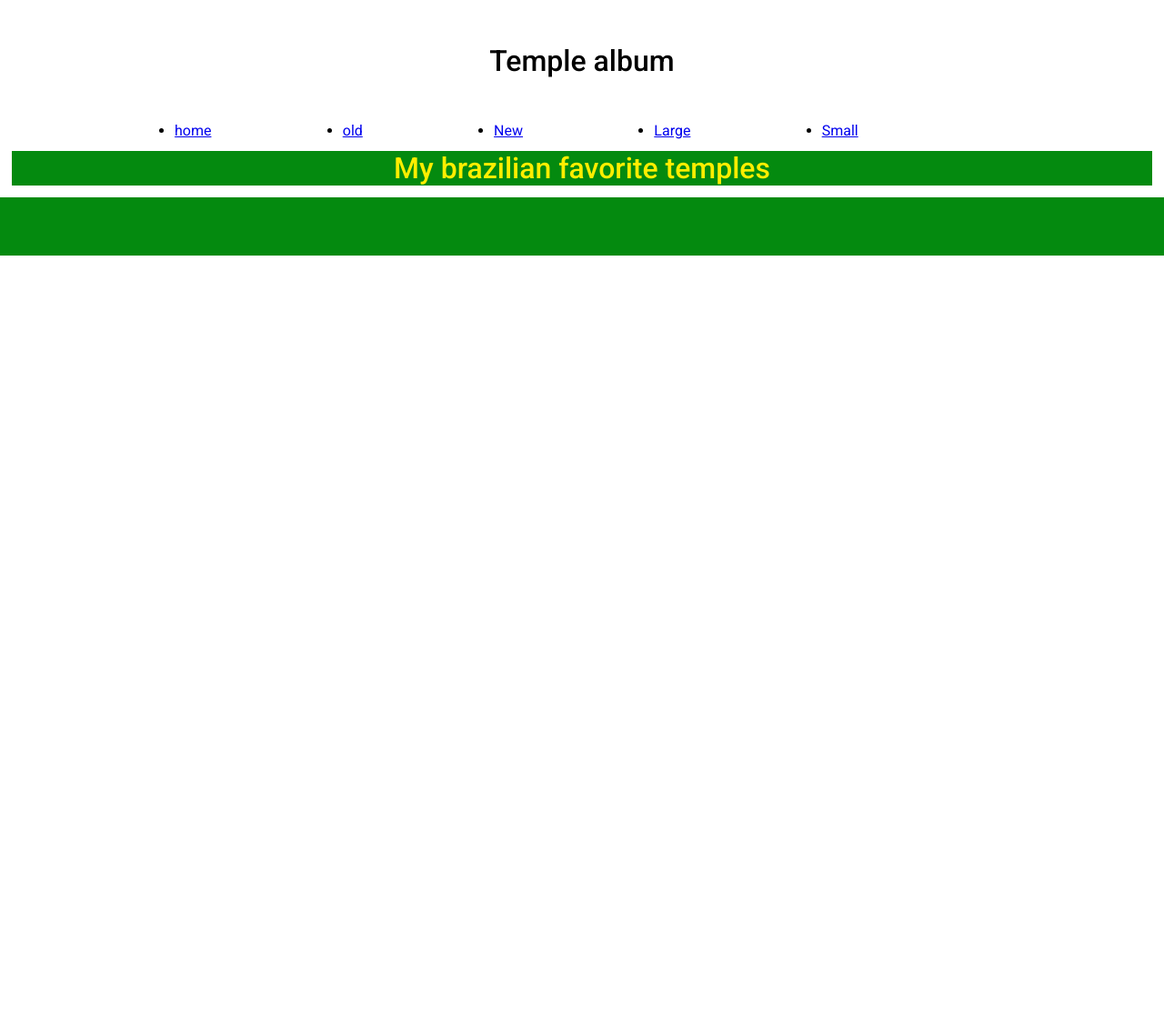
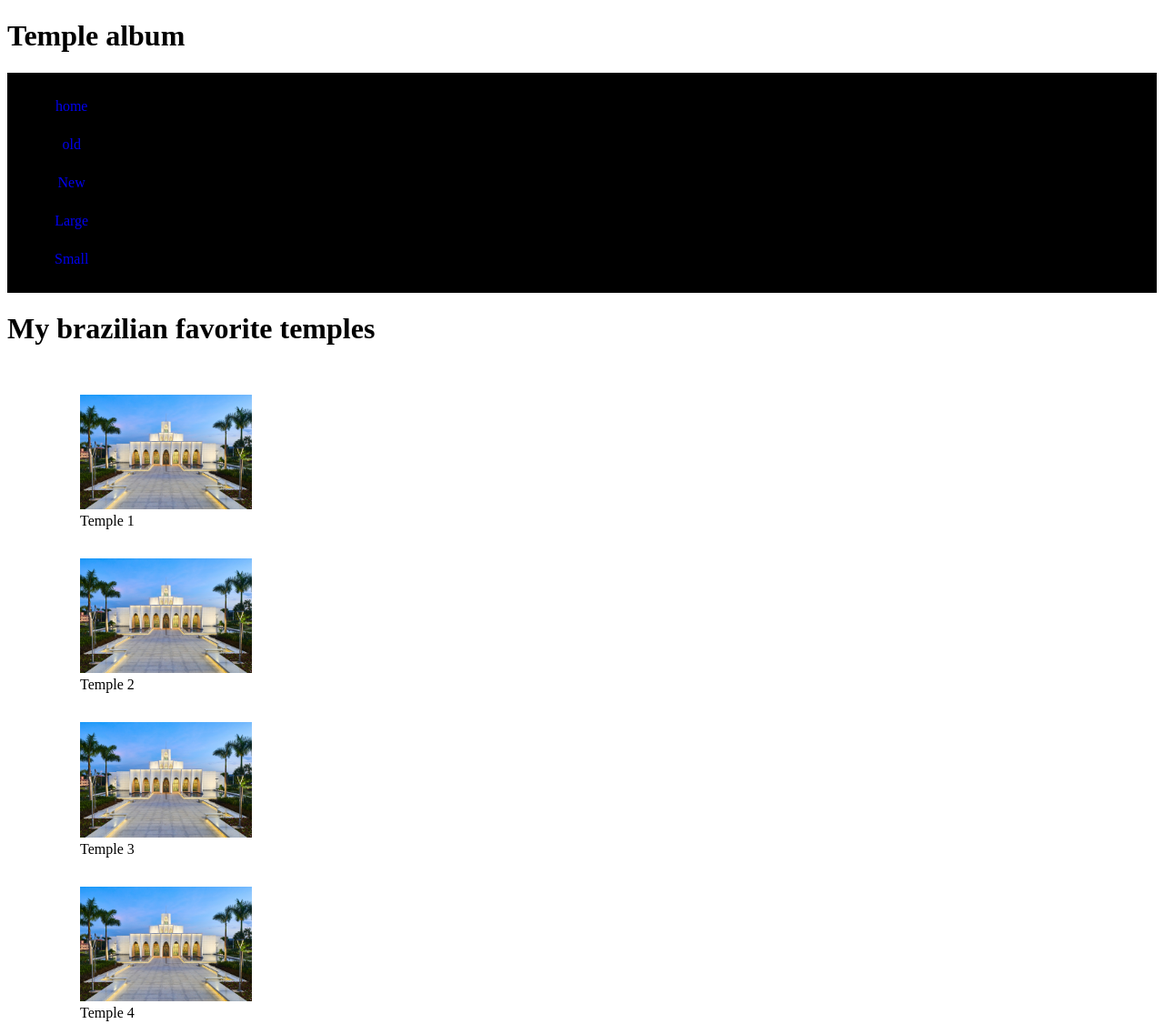
Before and after one commit to pollyjohn/wdd131, a plain HTML site: page templates.html in a window 1280 px wide. Shown: the top 1126 px of the page at 91% size. Before the commit the page ends 800 px from the top, so only its background shows below. Drawn offline with Linux system fonts and the light colour scheme; a web font is replaced by a local one.

Commit message:
added images and some css changes

```diff
--- a/templates.html
+++ b/templates.html
@@ -7,7 +7,7 @@
         <meta name="description" content="WDD 131 - Dynamic Web Fundamentals will present information
         about João Paulo Pires, where he lives and also ways to access his projects and social media profiles">
         <meta name="author" content="João Paulo Pires">
-        <link rel="stylesheet" type="text/css" href="./styles/base.css">
+        <link rel="stylesheet" type="text/css" href="./temples.css">
         <link rel="preconnect" href="https://fonts.googleapis.com">
         <link rel="preconnect" href="https://fonts.gstatic.com" crossorigin>
         <link href="https://fonts.googleapis.com/css2?family=Roboto:ital,wght@0,100..900;1,100..900&family=Shantell+Sans:ital,wght@0,300..800;1,300..800&display=swap" rel="stylesheet">
@@ -18,7 +18,7 @@
     <body>
         <header>
             <h1> Temple album</h1>
-            <nav>
+            <nav class="navigation">
                 <ul>
                     <li><a href="https://www.linkedin.com/in/joaodasilva090b5a138/" title="linkedin">home</a></li>
                     <li><a href="https://byupw.instructure.com/profile" title="Canvas">old</a></li>
@@ -30,12 +30,73 @@
         </header>
         <main>
             <h1> My brazilian favorite temples</h1>
-            <div ></div>
+            <section class="temples">
+                <ul class="row">
+                    <li class="column">
+                        <figure>
+                            <img src="./brasilia-brazil-temple-39184-main.jpg" alt="Temple 1">
+                            <figcaption>Temple 1</figcaption>
+                        </figure>
+                    </li>
+
+                    <li class="column">
+                        <figure>
+                            <img src="./brasilia-brazil-temple-39184-main.jpg" alt="Temple 2">
+                            <figcaption>Temple 2</figcaption>
+                        </figure>
+                    </li>
+
+                    <li class="column">
+                        <figure>
+                            <img src="./brasilia-brazil-temple-39184-main.jpg" alt="Temple 3">
+                            <figcaption>Temple 3</figcaption>
+                        </figure>
+                    </li>
+
+                    <li class="column">
+                        <figure>
+                            <img src="./brasilia-brazil-temple-39184-main.jpg" alt="Temple 4">
+                            <figcaption>Temple 4</figcaption>
+                        </figure>
+                    </li>
+                    <li class="column">
+                        <figure>
+                            <img src="./brasilia-brazil-temple-39184-main.jpg" alt="Temple 5">
+                            <figcaption>Temple 5</figcaption>
+                        </figure>
+                    </li>
+                    <li class="column">
+                        <figure>
+                            <img src="./brasilia-brazil-temple-39184-main.jpg" alt="Temple 6">
+                            <figcaption>Temple 6</figcaption>
+                        </figure>
+                    </li>
+                    <li class="column">
+                        <figure>
+                            <img src="./brasilia-brazil-temple-39184-main.jpg" alt="Temple 7">
+                            <figcaption>Temple 7</figcaption>
+                        </figure>
+                    </li>
+                    <li class="column">
+                        <figure>
+                            <img src="./brasilia-brazil-temple-39184-main.jpg" alt="Temple 8">
+                            <figcaption>Temple 8</figcaption>
+                        </figure>
+                    </li>
+                    <li class="column">
+                        <figure>
+                            <img src="./brasilia-brazil-temple-39184-main.jpg" alt="Temple 9">
+                            <figcaption>Temple 9</figcaption>
+                        </figure>
+                    </li>
+                </ul>
+            </section>
 
 
         </main>
         <footer>
-
+            <p> © <span id="currentyear"> </span><span>💻🎲</span><span>João Paulo Alves Pires</span> <span>💻🎲</span> <span>Brasília - Brazil</span></p>
+            <p > <span id="lastModified"></span></p>
         </footer>
     </body>
 </html>
--- a/temples.css
+++ b/temples.css
@@ -0,0 +1,56 @@
+@media (max-width: 640px) {
+	nav ul {
+		display: flex;
+	}
+
+	nav ul li {
+		flex: 1 0 auto; /* flex: [flex-grow] [flex-shrink] [flex-basis];
+		in this example, the items will not shrink but can grow to fill the space at natural content width*/
+
+}}
+
+
+.navigation {
+    list-style:none;
+    display: flex;
+    flex-wrap: wrap;
+    background-color:black;
+}
+
+.navigation li {
+    flex:  1 1 auto;
+}
+
+.navigation a {
+    display: block;
+    padding: 0.75rem;
+    text-decoration: none;
+    text-align: center;
+}
+
+.temples {
+    display: grid;
+    width: 90%;
+    grid-template-columns: repeat(auto-fill, minmax(200px, 1fr));
+    gap: 16px;
+}
+
+.temples img {
+    width: 200%;
+    height: auto;
+    overflow: hidden;
+    background-color: #f9f9f9;
+    text-align: center;
+}
+
+.row  {
+    display: flex;
+    flex-wrap: wrap;
+    justify-content: space-evenly;
+}
+
+.column {
+    display: block;
+         flex: 100%;
+/* Adjust the width as needed */
+}
```
Also changed, not shown: brasilia-brazil-temple-39184-main.jpg (added).
